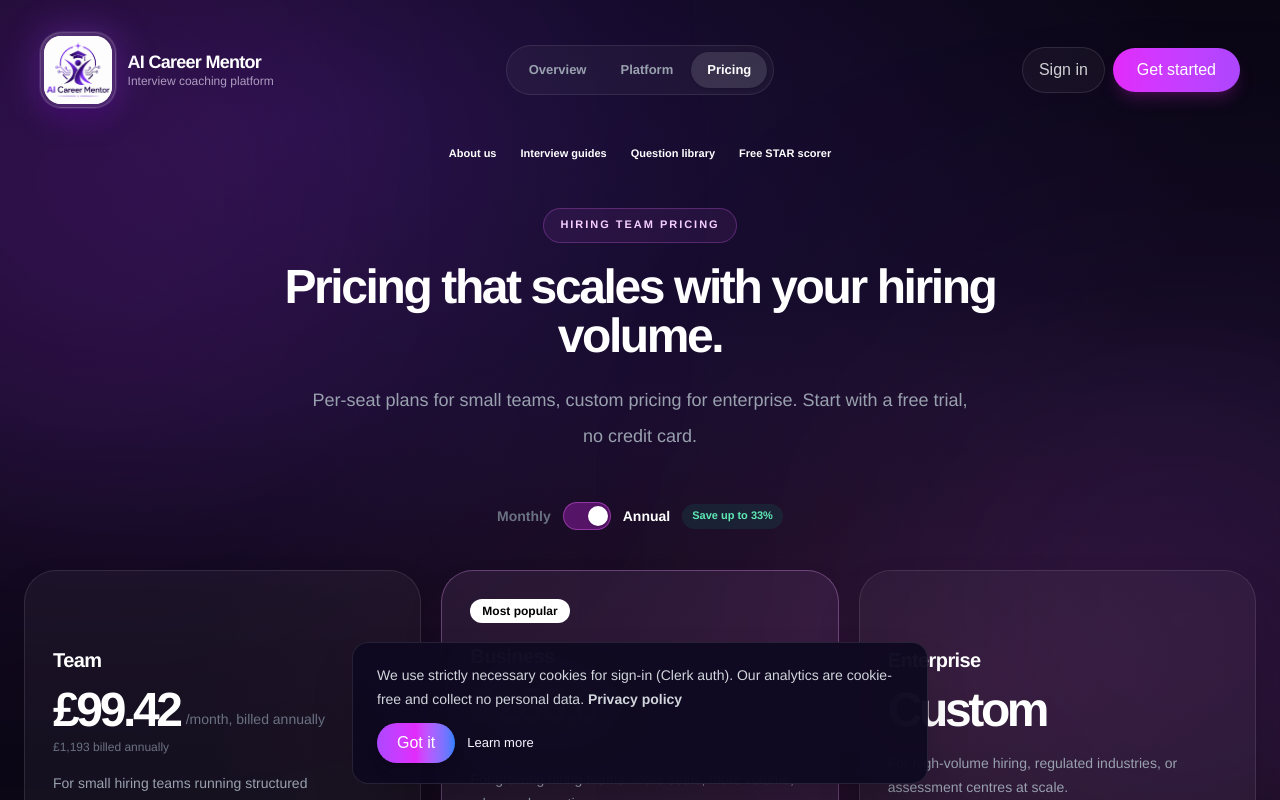
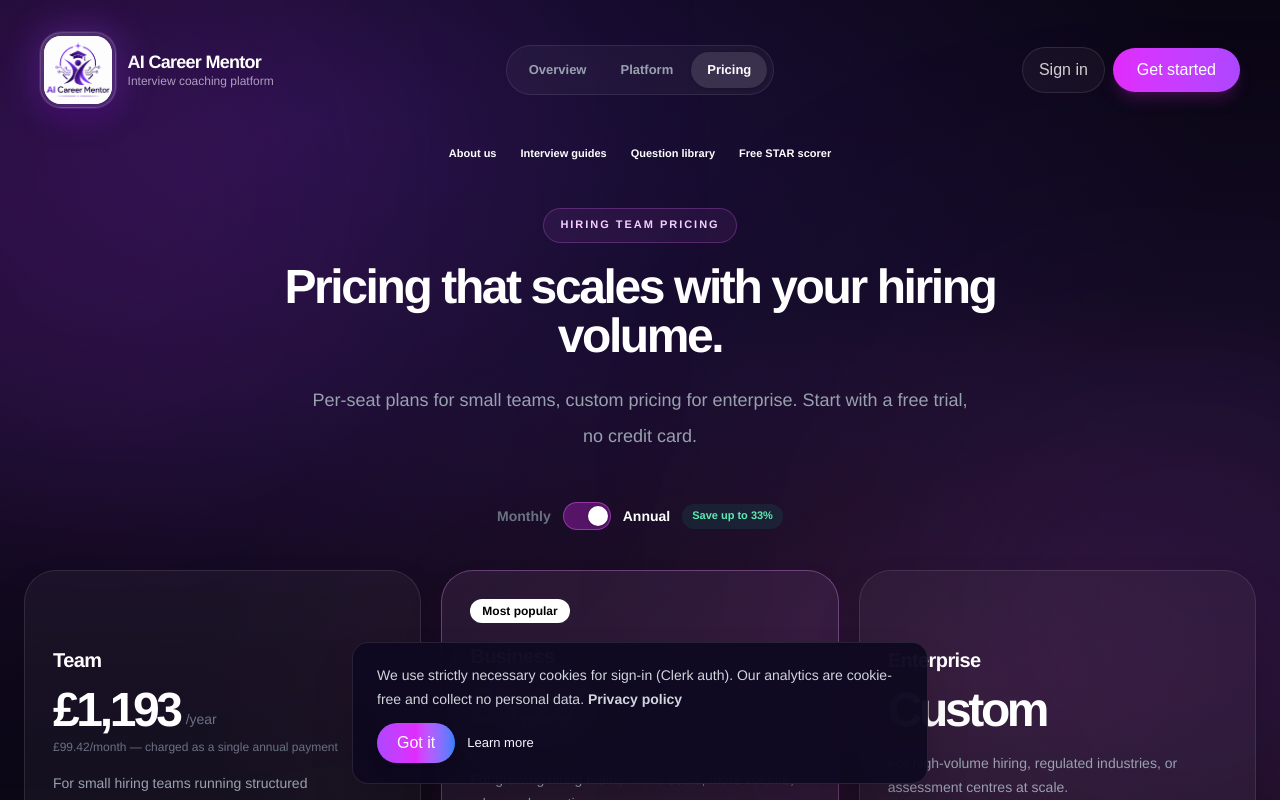
Before and after one commit to kumarrak1k/aim-mvp, a Next.js app: page /for-business/pricing in a window 1280 px wide. Both pictures are taken after a click on the button 643 px from the left and 516 px from the top of the page. Shown: the top 800 px of the page. Built offline with nearby package versions, Linux system fonts and the light colour scheme.

Commit message:
Fix business pricing annual display to match candidate pricing format
Show annual total as headline price with /year suffix. Monthly equivalent
shown as subtext with 'charged as a single annual payment' label.

Co-Authored-By: Claude Sonnet 4.6 <noreply@anthropic.com>

```diff
--- a/app/components/marketing/BusinessPricingPlans.tsx
+++ b/app/components/marketing/BusinessPricingPlans.tsx
@@ -123,10 +123,10 @@ export function BusinessPricingPlans({ currency = "GBP" }: { currency?: PricingC
       <div className="grid gap-5 md:grid-cols-3">
         {plans.map((plan) => {
           const displayPrice =
-            annual && plan.annualPrice ? plan.annualMonthly! : plan.monthlyPrice;
+            annual && plan.annualPrice ? plan.annualPrice : plan.monthlyPrice;
           const displayPeriod =
-            annual && plan.annualPrice ? "/month, billed annually" : plan.period;
-          const annualTotal = annual && plan.annualPrice;
+            annual && plan.annualPrice ? "/year" : plan.period;
+          const annualMonthlyEquiv = annual && plan.annualMonthly;
 
           return (
             <div
@@ -153,8 +153,10 @@ export function BusinessPricingPlans({ currency = "GBP" }: { currency?: PricingC
                   <span className="mb-1.5 text-sm text-gray-500">{displayPeriod}</span>
                 )}
               </div>
-              {annualTotal && (
-                <p className="mt-1 text-xs text-gray-500">{plan.annualPrice} billed annually</p>
+              {annualMonthlyEquiv && (
+                <p className="mt-1 text-xs text-gray-500">
+                  {plan.annualMonthly}/month — charged as a single annual payment
+                </p>
               )}
               <p className="mt-4 min-h-[60px] text-sm leading-6 text-gray-400">
                 {plan.description}
```
